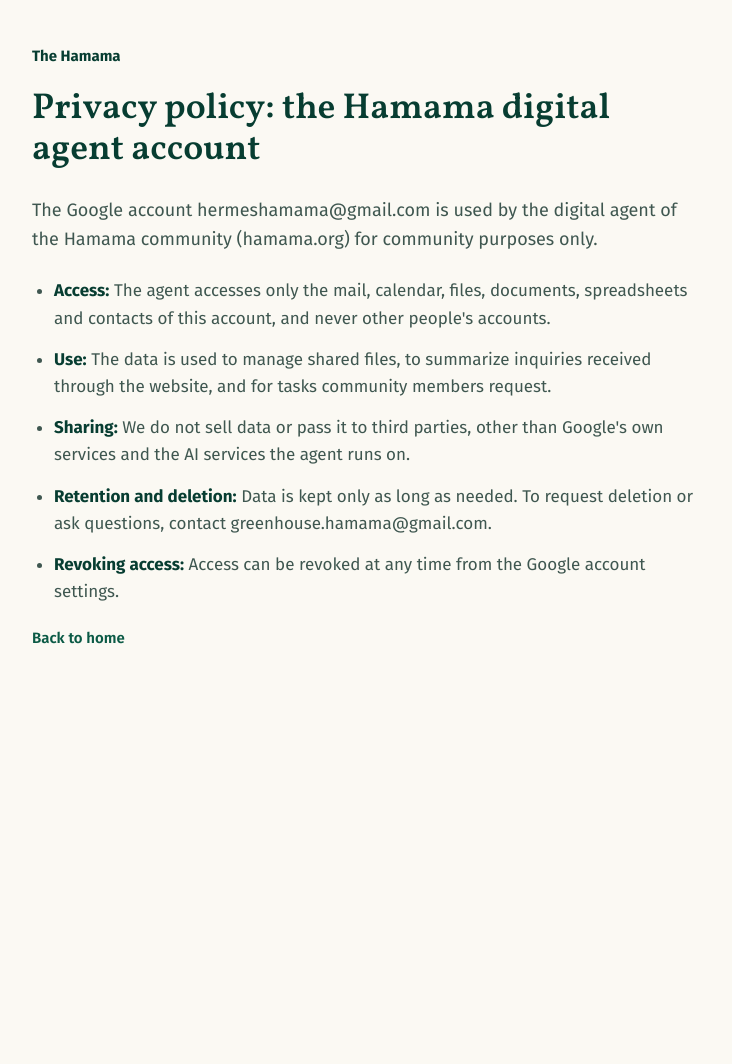
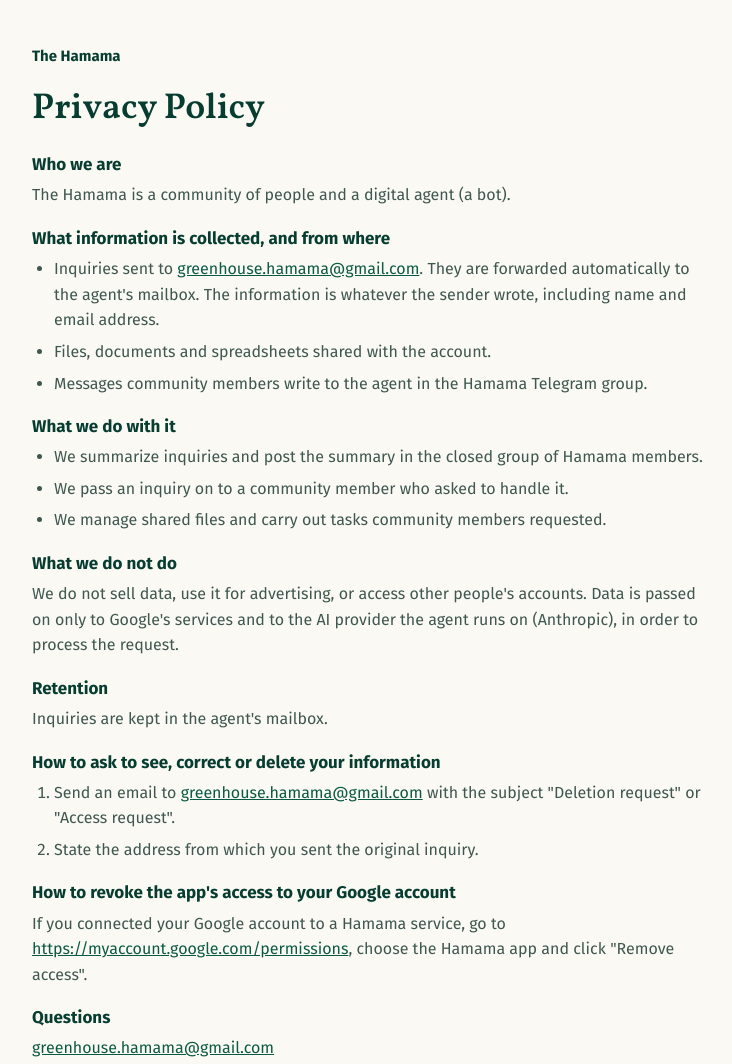
Before and after one commit to ourdecorg/HamamaSite, an Astro site: page /en/privacy in a window 1280 px wide. Shown: the top 1064 px of the page, without its empty margins (272-1004 px from the left). Before the commit the page ends 800 px from the top, so only its background shows below. Built offline with nearby package versions, Linux system fonts and the light colour scheme; Astro itself is replaced by a stand-in of ours; a web font is replaced by a local one.

Commit message:
Privacy policy: footer link + dialog, detailed text

```diff
--- a/src/components/Privacy.astro
+++ b/src/components/Privacy.astro
@@ -1,5 +1,6 @@
 ---
 import '../styles/global.css';
+import PrivacyBody from './PrivacyBody.astro';
 const { t } = Astro.props;
 const p = t.privacy;
 const base = import.meta.env.BASE_URL.replace(/\/$/, '');
@@ -10,8 +11,7 @@ const base = import.meta.env.BASE_URL.replace(/\/$/, '');
   <meta charset="utf-8" />
   <meta name="viewport" content="width=device-width, initial-scale=1" />
   <title>{p.title} — {t.nav.brand}</title>
-  <meta name="description" content={p.intro} />
-  <link rel="icon" href={`${base}/favicon.svg`} type="image/svg+xml" />
+    <link rel="icon" href={`${base}/favicon.svg`} type="image/svg+xml" />
   <link rel="preconnect" href="https://fonts.googleapis.com" />
   <link rel="preconnect" href="https://fonts.gstatic.com" crossorigin />
   <link href="https://fonts.googleapis.com/css2?family=Fira+Sans:wght@400;500;600;700&family=Inter:wght@400;600;700&family=Vollkorn:wght@500;600&family=Assistant:wght@400;500;600;700&family=Frank+Ruhl+Libre:wght@500;600&display=swap" rel="stylesheet" />
@@ -19,11 +19,8 @@ const base = import.meta.env.BASE_URL.replace(/\/$/, '');
 <body>
   <main class="privacy">
     <a class="brand" href={base + p.home}>{t.nav.brand}</a>
-    <h1>{p.page_title}</h1>
-    <p class="privacy-intro">{p.intro}</p>
-    <ul class="privacy-list">
-      {p.items.map((i) => <li><strong>{i.label}:</strong> {i.text}</li>)}
-    </ul>
+    <h1>{p.title}</h1>
+    <PrivacyBody p={p} />
     <a class="text-link" href={base + p.home}>{p.back}</a>
   </main>
 </body>
--- /dev/null
+++ b/src/components/PrivacyBody.astro
@@ -0,0 +1,15 @@
+---
+const { p } = Astro.props;
+const link = (s) => s.replace(/(https?:\/\/[^\s,]+?)(?=[,.]?(\s|$))/g, '<a href="$1" target="_blank" rel="noopener">$1</a>')
+  .replace(/([\w.+-]+@[\w-]+(?:\.[\w-]+)+)/g, (m) => `<a href="mailto:${m}">${m}</a>`);
+---
+<div class="privacy-body">
+  {p.sections.map((s) => (
+    <div class="pb-sec">
+      <h2>{s.h}</h2>
+      {s.p && <p set:html={link(s.p)} />}
+      {s.ul && <ul>{s.ul.map((x) => <li set:html={link(x)} />)}</ul>}
+      {s.ol && <ol>{s.ol.map((x) => <li set:html={link(x)} />)}</ol>}
+    </div>
+  ))}
+</div>
--- a/src/content/en.yaml
+++ b/src/content/en.yaml
@@ -97,14 +97,28 @@ connect:
   closing: "Together, slowly and responsibly."
 
 privacy:
+  link: "Privacy Policy"
   title: "Privacy Policy"
+  close: "Close"
   back: "Back to home"
-  page_title: "Privacy policy: the Hamama digital agent account"
-  intro: "The Google account hermeshamama@gmail.com is used by the digital agent of the Hamama community (hamama.org) for community purposes only."
-  items:
-    - { label: "Access", text: "The agent accesses only the mail, calendar, files, documents, spreadsheets and contacts of this account, and never other people's accounts." }
-    - { label: "Use", text: "The data is used to manage shared files, to summarize inquiries received through the website, and for tasks community members request." }
-    - { label: "Sharing", text: "We do not sell data or pass it to third parties, other than Google's own services and the AI services the agent runs on." }
-    - { label: "Retention and deletion", text: "Data is kept only as long as needed. To request deletion or ask questions, contact greenhouse.hamama@gmail.com." }
-    - { label: "Revoking access", text: "Access can be revoked at any time from the Google account settings." }
   home: "/en/"
+  sections:
+    - { h: "Who we are", p: "The Hamama is a community of people and a digital agent (a bot)." }
+    - h: "What information is collected, and from where"
+      ul:
+        - "Inquiries sent to greenhouse.hamama@gmail.com. They are forwarded automatically to the agent's mailbox. The information is whatever the sender wrote, including name and email address."
+        - "Files, documents and spreadsheets shared with the account."
+        - "Messages community members write to the agent in the Hamama Telegram group."
+    - h: "What we do with it"
+      ul:
+        - "We summarize inquiries and post the summary in the closed group of Hamama members."
+        - "We pass an inquiry on to a community member who asked to handle it."
+        - "We manage shared files and carry out tasks community members requested."
+    - { h: "What we do not do", p: "We do not sell data, use it for advertising, or access other people's accounts. Data is passed on only to Google's services and to the AI provider the agent runs on (Anthropic), in order to process the request." }
+    - { h: "Retention", p: "Inquiries are kept in the agent's mailbox." }
+    - h: "How to ask to see, correct or delete your information"
+      ol:
+        - "Send an email to greenhouse.hamama@gmail.com with the subject \"Deletion request\" or \"Access request\"."
+        - "State the address from which you sent the original inquiry."
+    - { h: "How to revoke the app's access to your Google account", p: "If you connected your Google account to a Hamama service, go to https://myaccount.google.com/permissions, choose the Hamama app and click \"Remove access\"." }
+    - { h: "Questions", p: "greenhouse.hamama@gmail.com" }
--- a/src/styles/global.css
+++ b/src/styles/global.css
@@ -276,10 +276,19 @@ html[dir='rtl'] .btn-portal, html[dir='rtl'] .focus-card { align-items: flex-sta
 .portal-text { text-wrap: pretty; }
 .nav a, .btn, .num, .eyebrow, .text-link { white-space: nowrap; }
 
-/* Privacy page */
+/* Privacy page, footer link and dialog */
+.site-footer { background: var(--deep); padding: 20px 24px 28px; text-align: center; }
+.privacy-open { background: none; border: 0; padding: 0; font: inherit; font-size: 14px; font-weight: 600; color: var(--cream-82); text-decoration: underline; cursor: pointer; }
+.privacy-dialog { width: min(680px, calc(100vw - 32px)); max-height: calc(100vh - 64px); padding: 0; border: 0; border-radius: 24px; background: var(--cream); color: var(--text); box-shadow: 0 24px 64px rgba(7, 61, 49, .3); }
+.privacy-dialog::backdrop { background: rgba(7, 61, 49, .55); }
+.privacy-dialog-head { position: sticky; top: 0; display: flex; align-items: center; justify-content: space-between; padding: 20px 28px 12px; background: var(--cream); }
+.privacy-dialog-head h2 { font-size: 28px; text-align: start; width: auto; }
+.privacy-close { background: none; border: 0; font-size: 32px; line-height: 1; color: var(--deep); cursor: pointer; padding: 0 4px; }
+.privacy-dialog .privacy-body { padding: 0 28px 28px; }
+.privacy-body { display: flex; flex-direction: column; gap: 20px; font-size: 16px; line-height: 1.6; }
+.privacy-body h2 { font-family: var(--sans); font-size: 17px; font-weight: 700; line-height: 1.3; text-align: start; width: auto; color: var(--deep); margin-bottom: 6px; }
+.privacy-body ul, .privacy-body ol { margin: 0; padding-inline-start: 22px; display: flex; flex-direction: column; gap: 6px; }
+.privacy-body a { color: var(--green-dark); text-decoration: underline; overflow-wrap: anywhere; }
 .privacy { max-width: 720px; margin: 0 auto; padding: 48px 24px 80px; display: flex; flex-direction: column; gap: 24px; }
 .privacy h1 { font-family: var(--serif); font-weight: 600; font-size: 36px; line-height: 1.15; color: var(--deep); }
-.privacy-intro { font-size: 18px; line-height: 1.6; color: var(--text); }
-.privacy-list { margin: 0; padding-inline-start: 22px; display: flex; flex-direction: column; gap: 14px; font-size: 17px; line-height: 1.6; color: var(--text); }
-.privacy-list strong { color: var(--deep); }
 .privacy .text-link { color: var(--green-dark); font-weight: 600; }
```
Also changed, not shown: src/components/Home.astro (+19 -0 lines), src/content/he.yaml (+22 -8 lines).
